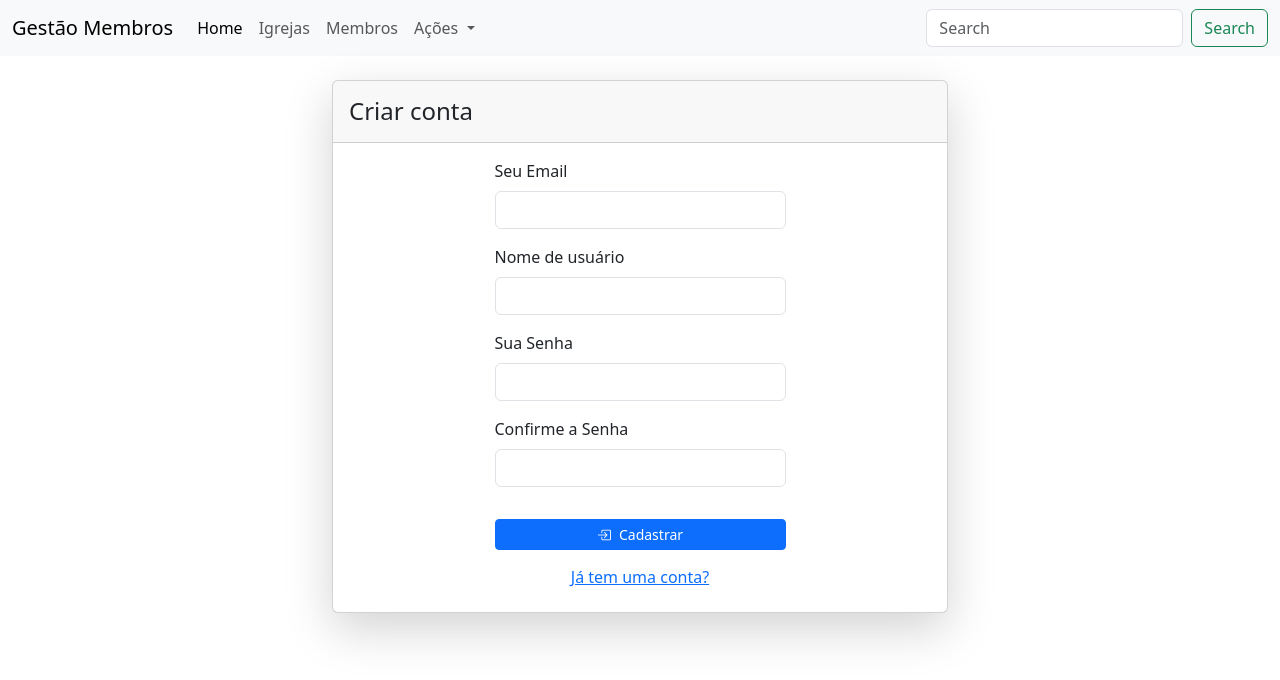
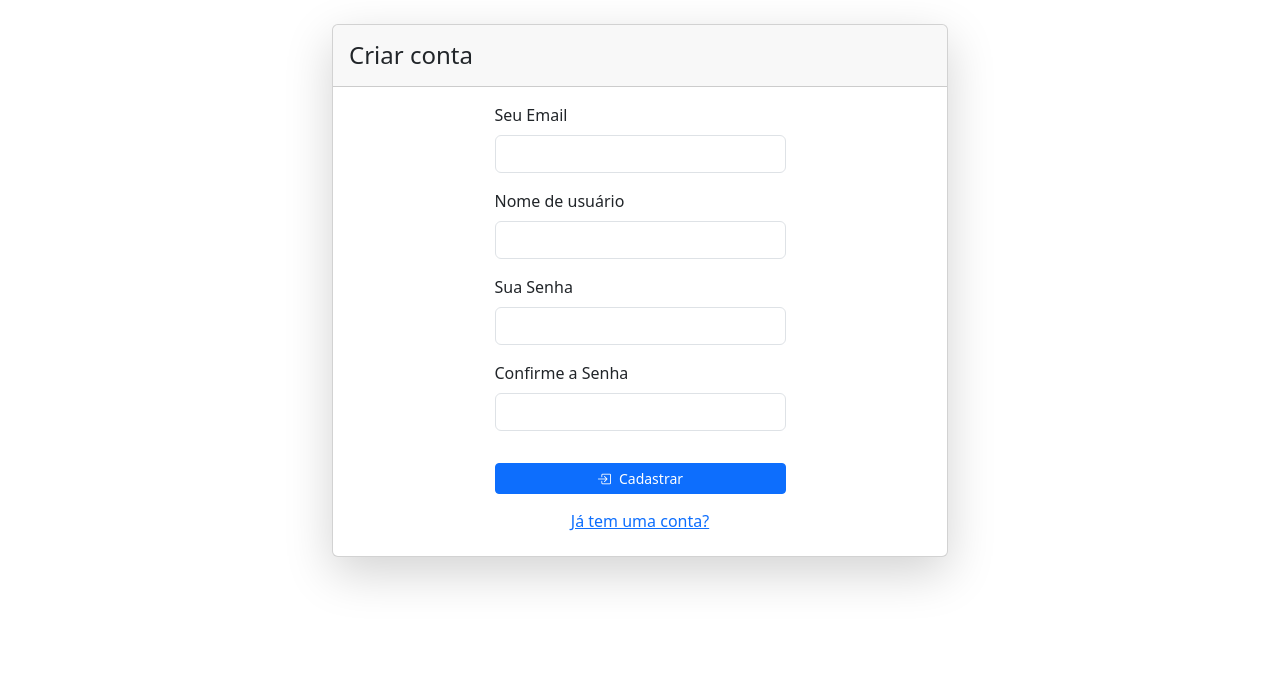
Before and after one commit to valmirfd/valorize-front, a Vue app: page /register in a window 1280 px wide. Shown: the top 680 px of the page. Built offline with nearby package versions, Linux system fonts and the light colour scheme.

Commit message:
Ajustem em auth

```diff
--- a/src/App.vue
+++ b/src/App.vue
@@ -1,19 +1,22 @@
 <script>
-import { RouterView } from 'vue-router';
-import NavBar from '@/components/NavBar.vue';
-import { defineComponent } from 'vue';
+import { RouterView, useRouter } from "vue-router";
+import NavBar from "@/components/NavBar.vue";
+import { defineComponent } from "vue";
+import { globalRouter } from "@/router/globalRouter";
 
 export default defineComponent({
-  name: 'App',
+  name: "App",
   components: {
     NavBar,
-  }
+  },
+  setup() {
+    const router = useRouter();
+    globalRouter.router = router;
+  },
 });
-
 </script>
 
 <template>
-
   <NavBar />
   <RouterView />
 </template>
--- a/src/components/NavBar.vue
+++ b/src/components/NavBar.vue
@@ -1,16 +1,50 @@
 <script>
-import { RouterLink } from 'vue-router';
+import { RouterLink, useRoute, useRouter } from 'vue-router';
+import { computed, defineComponent } from 'vue';
+import { useAuthStore } from '@/stores/Auth';
+
+export default defineComponent({
+
+    name: 'Navbar',
+
+    setup() {
+
+        const route = useRoute();
+        const router = useRouter();
+        const authStore = useAuthStore();
+
+        const currentUser = computed(() => authStore.getUser);
+        const isSuperadmin = computed(() => authStore.isSuperadmin);
+
+        const showNavbar = computed(() => {
+            return !['/login', '/register'].includes(route.path);
+        });
+
+        const logout = () => {
+            authStore.logout();
+            router.replace('/login');
+        };
+
+        return {
+            logout,
+            showNavbar,
+            currentUser,
+            isSuperadmin,
+        };
+
+    }
+});
 
 </script>
 
 <template>
-    <nav class="navbar navbar-expand-lg bg-body-tertiary">
+    <nav v-if="showNavbar" class="navbar navbar-expand-lg bg-body-tertiary">
 
         <div class="container-fluid">
 
-            <router-link class="navbar-brand" to="/">
+            <RouterLink class="navbar-brand" to="/">
                 Gestão Membros
-            </router-link>
+            </RouterLink>
 
 
             <button class="navbar-toggler" type="button" data-bs-toggle="collapse"
@@ -21,21 +55,21 @@ import { RouterLink } from 'vue-router';
             <div class="collapse navbar-collapse" id="navbarSupportedContent">
                 <ul class="navbar-nav me-auto mb-2 mb-lg-0">
                     <li class="nav-item">
-                        <router-link class="nav-link active" aria-current="page" to="/">
+                        <RouterLink class="nav-link active" aria-current="page" to="/">
                             Home
-                        </router-link>
+                        </RouterLink>
                     </li>
 
                     <li class="nav-item">
-                        <router-link class="nav-link" to="/churches">
+                        <RouterLink class="nav-link" to="/churches">
                             Igrejas
-                        </router-link>
+                        </RouterLink>
                     </li>
 
                     <li class="nav-item">
-                        <router-link class="nav-link" to="/members">
+                        <RouterLink class="nav-link" to="/members">
                             Membros
-                        </router-link>
+                        </RouterLink>
                     </li>
 
                     <li class="nav-item dropdown">
@@ -56,10 +90,15 @@ import { RouterLink } from 'vue-router';
                     </li>
 
                 </ul>
-                <form class="d-flex" role="search">
-                    <input class="form-control me-2" type="search" placeholder="Search" aria-label="Search" />
-                    <button class="btn btn-outline-success" type="submit">Search</button>
-                </form>
+                <div class="d-flex">
+                    <span v-if="currentUser" class="navbar-text p-0 pt-1 me-4">
+                        <span class="badge bg-dark">
+                            {{ currentUser.username }} - {{ currentUser.roles.join(', ') }}
+                        </span>
+                    </span>
+
+                    <button class="btn btn-outline-danger" @click="logout">Sair</button>
+                </div>
             </div>
         </div>
     </nav>
--- a/src/router/index.js
+++ b/src/router/index.js
@@ -11,6 +11,9 @@ const router = createRouter({
       path: '/',
       name: 'home',
       component: HomeView,
+      meta: {
+        requireAuth: true,
+      }
     },
 
     ...churchesRoutes,
--- a/src/stores/Auth.js
+++ b/src/stores/Auth.js
@@ -37,7 +37,7 @@ export const useAuthStore = defineStore('auth', {
                         Authorization: `Bearer ${this.token}`,
                     }
                 });
-                this.user = response.data;
+                this.user = response.data.data;
             } catch (error) {
                 console.error('Erro ao obter os dados do usuário: ', error);
                 this.clearToken();
```
